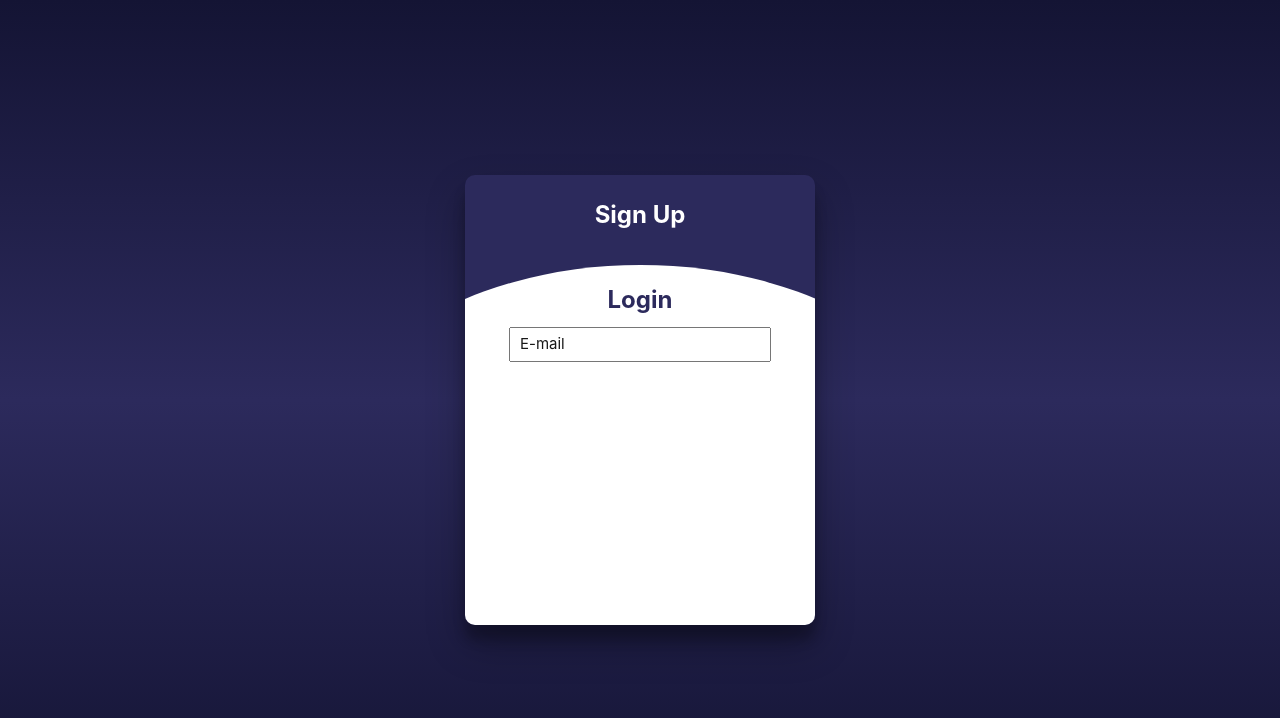
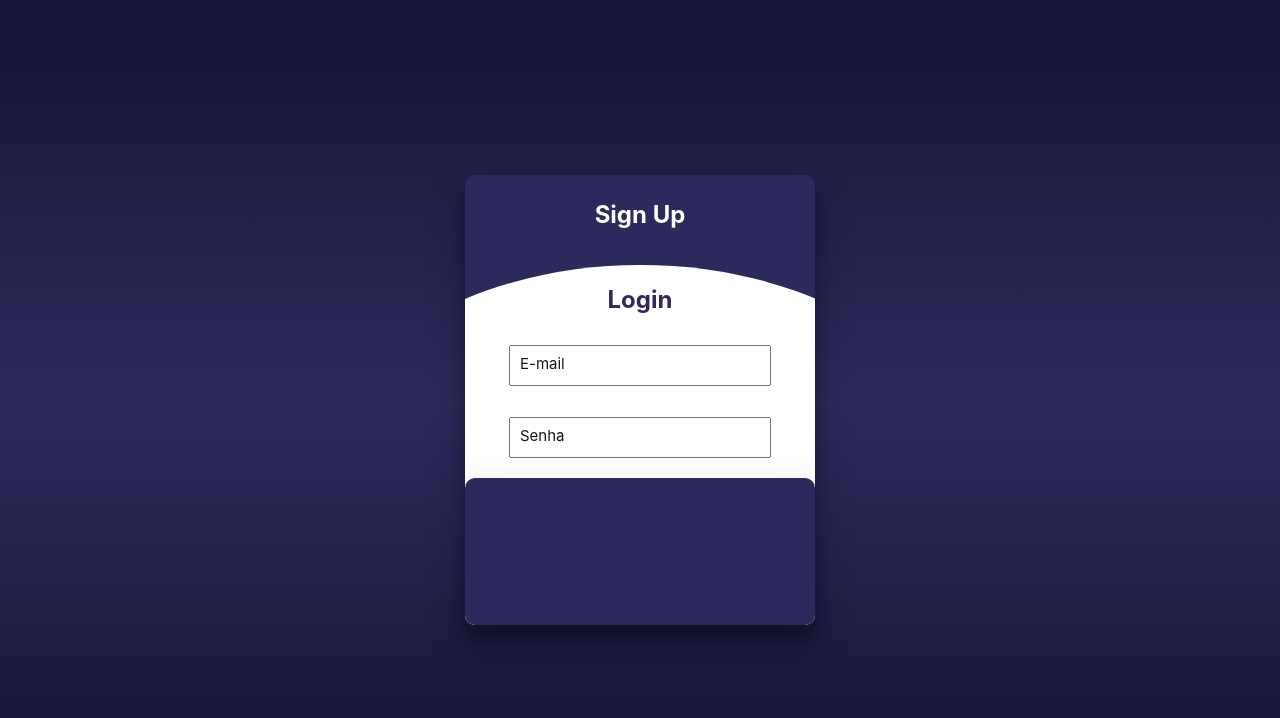
Before and after one commit to Ivisonj/Blog-dev, a Vue app in the folder frontend/: page / in a window 1280 px wide. Shown: the top 718 px of the page. Built offline with nearby package versions, Linux system fonts and the light colour scheme.

Commit message:
feat: button implementation

```diff
--- /dev/null
+++ b/frontend/src/components/FormButton.vue
@@ -0,0 +1,31 @@
+<script setup lang="ts">
+    import { ref, defineProps } from 'vue'
+</script>
+
+<template>
+    <div class="container">
+        <button class="button" type="button">
+            Entrar
+        </button>
+    </div>
+</template>
+<style scoped>
+    .container {
+        width: 100%;
+        height: auto;
+        padding: 0px;
+        display: flex;
+        align-items: center;
+        justify-content: center;
+        box-shadow: none;
+        background-color: #fff;
+    }
+
+    .button {
+        width: 75%;
+        height: 41px;
+        border-radius: 5px;
+        background-color: #5a418c;
+        cursor: pointer;
+    }
+</style>
--- a/frontend/src/components/FormInputs.vue
+++ b/frontend/src/components/FormInputs.vue
@@ -1,5 +1,16 @@
 <script setup lang="ts">
-    import { ref } from 'vue'
+    import { ref, defineProps } from 'vue'
+
+    const props = defineProps({
+        inputType: {
+            type: String,
+            default: 'text'
+        },
+        inputLabel: {
+            label: String,
+            default: 'E-mail'
+        }
+    })
 
     const inputValid = ref('')
     const isFocused = ref(false)
@@ -13,7 +24,7 @@
     <div class="inputContainer">
         <input
             class="input"
-            type="text"
+            :type="inputType"
             v-model="inputValid"
             @focus="isFocused = true"
             @blur="isFocused = false"
@@ -24,7 +35,7 @@
             :style="{top: updateLabelPosition()}"
             htmlFor="inputField"
         >
-            E-mail
+            {{ inputLabel }}
         </label>
     </div>
 </template>
@@ -32,15 +43,16 @@
     .inputContainer {
         position: relative;
         width: 100%;
-        height: 48px;
+        height: 52px;
         display: flex;
         align-items: flex-end;
         justify-content: center;
+        margin: 20px 0px;
     }
 
     .input {
         width: 75%;
-        height: 35px;
+        height: 41px;
         font-size: 16px;
         color: #000;
     }
--- a/frontend/src/components/LoginForm.vue
+++ b/frontend/src/components/LoginForm.vue
@@ -1,5 +1,6 @@
 <script setup lang="ts">
-  import FormInputsVue from "./FormInputs.vue";
+  import FormInputsVue from "./FormInputs.vue"
+  import FormButtonVue from "./FormButton.vue"
 </script>
 
 <template>
@@ -9,7 +10,9 @@
         <div class="internalContainer">
           <h1 class="loginTitle">Login</h1>
           <form class="loginForm">
-            <FormInputsVue />
+            <FormInputsVue :inputType="'text'" :inputLabel="'E-mail'"/>
+            <FormInputsVue :inputType="'password'" :inputLabel="'Senha'"/>
+            <FormButtonVue />
           </form>
         </div>
     </div>
```
